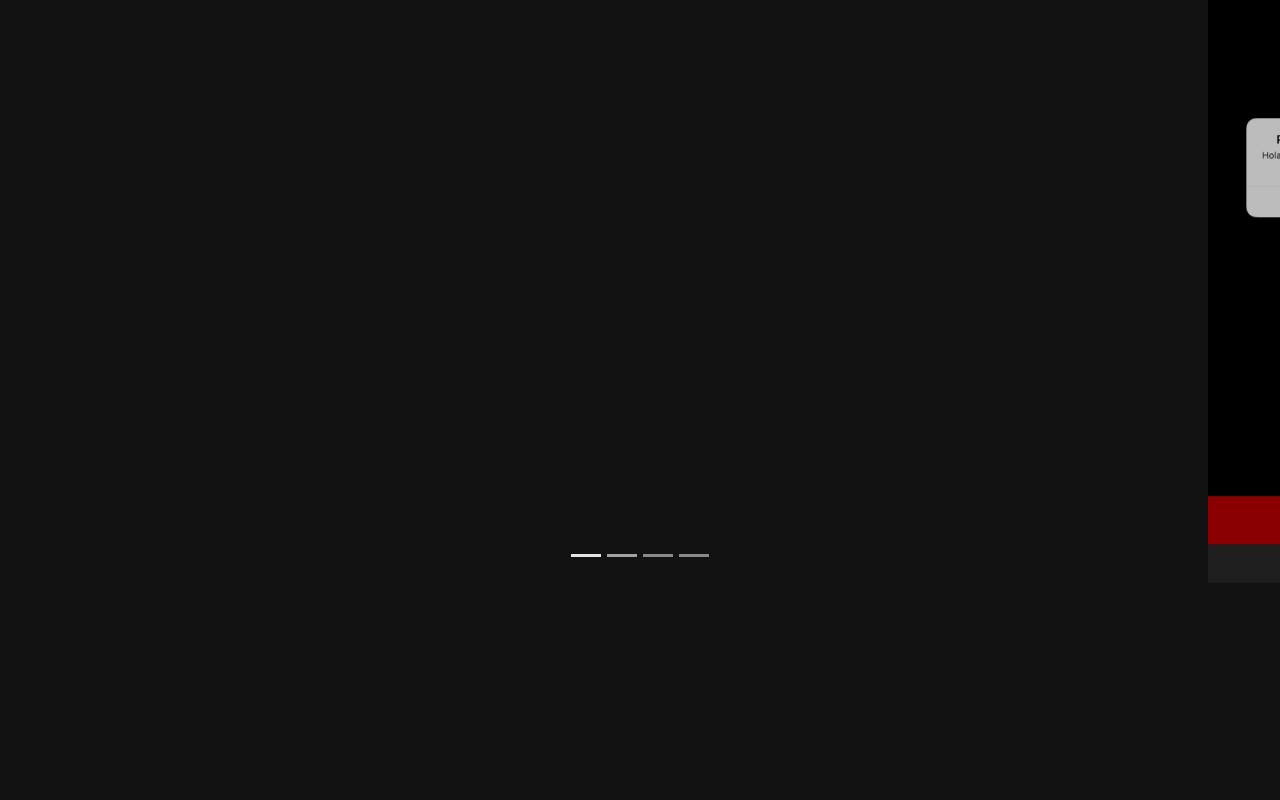
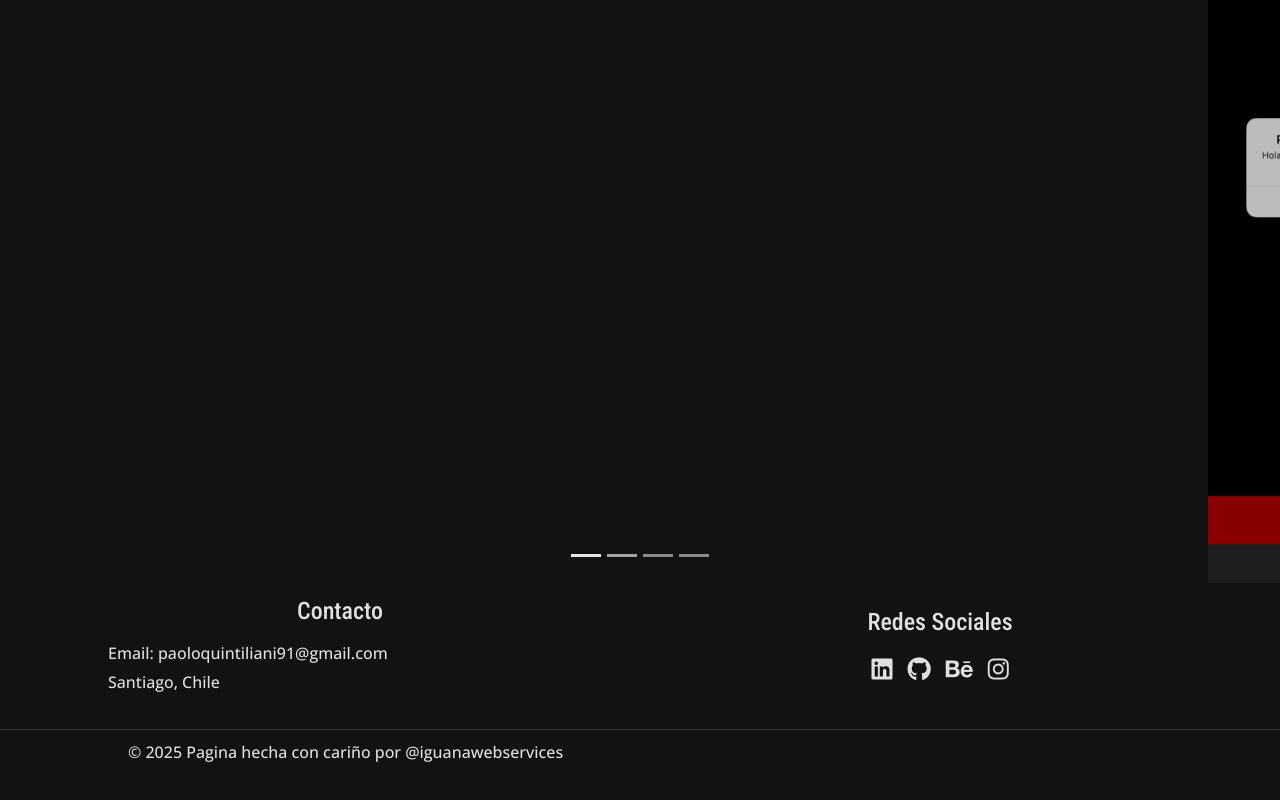
Before and after one commit to quints-dev/nuevoProyecto, a plain HTML site: page index.html in a window 1280 px wide. Shown: the part 1097-1897 px from the top of the page. Before the commit the page ends 1720 px from the top, so only its background shows below. Drawn offline with nearby package versions, Linux system fonts and the light colour scheme.

Commit message:
footer ok

```diff
--- a/assets/css/style.css
+++ b/assets/css/style.css
@@ -42,3 +42,60 @@ p {
   color: #e0e0e0;
   text-align: justify; /* Texto alineado para mejor lectura */
 }
+
+.footer {
+  background-color: #121212;
+  color: #e0e0e0;
+  padding: 4px 0px;
+  text-align: center;
+}
+
+.footer-container {
+  display: flex;
+  flex-wrap: wrap;
+  justify-content: space-between;
+  align-items: center;
+  max-width: 1200px;
+  margin: 0 auto;
+}
+
+.footer-info,
+.footer-social {
+  flex: 1 1 45%;
+  margin: 10px;
+}
+
+.footer-info h4,
+.footer-social h4 {
+  margin-bottom: 15px;
+  font-size: 1.5rem;
+}
+
+.footer-info p,
+.footer-social p {
+  margin: 5px 0;
+  font-size: 1rem;
+}
+
+.social-icons {
+  display: flex;
+  justify-content: center;
+  gap: 15px;
+}
+
+.social-icons a {
+  color: #e0e0e0;
+  font-size: 1.5rem;
+  transition: color 0.3s;
+}
+
+.social-icons a:hover {
+  color: #1da1f2; /* Cambia el color al pasar el mouse (ejemplo: azul de Twitter) */
+}
+
+.footer-bottom {
+  margin-top: 20px;
+  border-top: 1px solid #333;
+  padding-top: 10px;
+  font-size: 0.875rem;
+}
--- a/index.html
+++ b/index.html
@@ -73,6 +73,35 @@
   </div>
 </section>
 
+  <footer class="footer">
+    <div class="footer-container">
+      <div class="footer-info">
+        <h4>Contacto</h4>
+        <p>Email: paoloquintiliani91@gmail.com</p>
+        <p>Santiago, Chile</p>
+      </div>
+      <div class="footer-social">
+        <h4>Redes Sociales</h4>
+        <div class="social-icons">
+          <a href="https://www.linkedin.com/in/paolostefanoquintilianisaavedra/" target="_blank" aria-label="LinkedIn">
+            <i class="fab fa-linkedin"></i>
+          </a>
+          <a href="https://github.com/quints-dev" target="_blank" aria-label="GitHub">
+            <i class="fab fa-github"></i>
+          </a>
+          <a href="https://www.behance.net/paoloquintil" target="_blank" aria-label="Twitter">
+            <i class="fab fa-behance"></i>
+          </a>
+          <a href="https://www.instagram.com/quints_91" target="_blank" aria-label="Instagram">
+            <i class="fab fa-instagram"></i>
+          </a>
+        </div>
+      </div>
+    </div>
+    <div class="footer-bottom">
+      <p>© 2025 Pagina hecha con cariño por @iguanawebservices</p>
+    </div>
+  </footer>
   <script type="module" src="./assets/js/script.js"></script>
   <script src="https://cdn.jsdelivr.net/npm/bootstrap@5.3.3/dist/js/bootstrap.bundle.min.js" integrity="sha384-YvpcrYf0tY3lHB60NNkmXc5s9fDVZLESaAA55NDzOxhy9GkcIdslK1eN7N6jIeHz" crossorigin="anonymous"></script>
 
```
